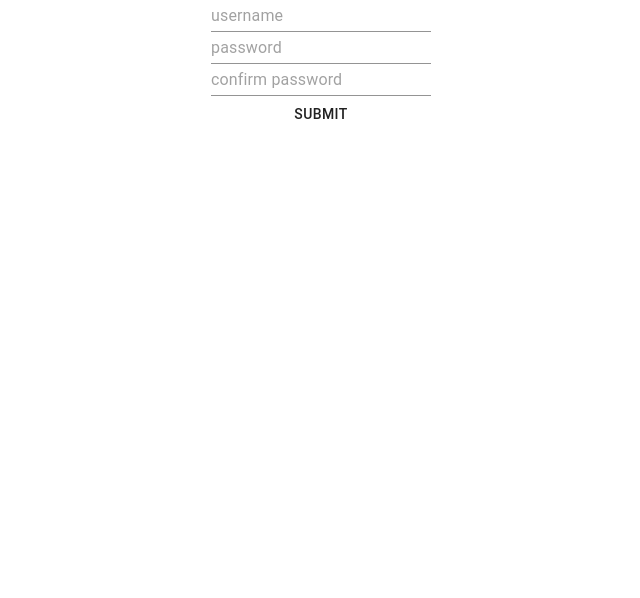
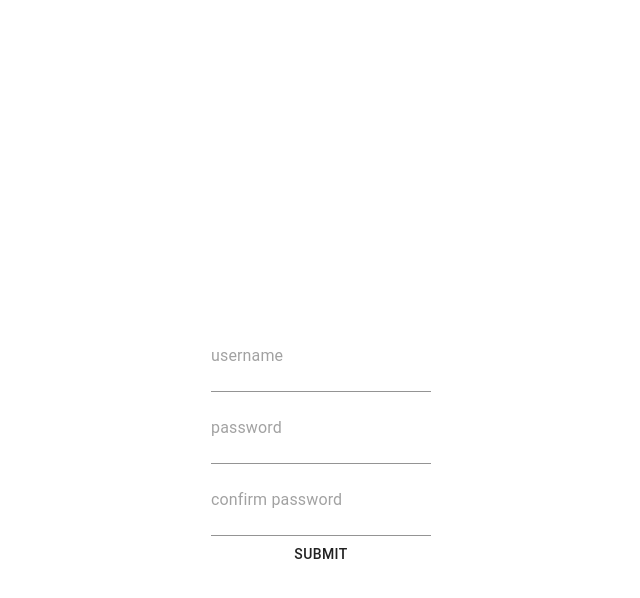
Before and after one commit to yutveg/Auth-React-Front-End, a React (Create React App) app in the folder simple-user-dash/: page / in a window 1280 px wide. Shown: the top 598 px of the page, without its empty margins (319-959 px from the left). Built offline with nearby package versions, Linux system fonts and the light colour scheme.

Commit message:
auth form style component created

```diff
--- a/simple-user-dash/src/components/auth/Register.tsx
+++ b/simple-user-dash/src/components/auth/Register.tsx
@@ -1,9 +1,11 @@
 import React from 'react';
 import { Formik, Field, Form } from 'formik';
 import { TextField, Button } from '@material-ui/core';
+import { AuthForm } from './formStyles';
+
 const Register: React.FC = () => {
   return (
-    <div>
+    <AuthForm>
       <Formik
         initialValues={{ username: '', password: '', confirmPassword: '' }}
         onSubmit={(data, { setSubmitting, resetForm }) => {
@@ -14,7 +16,7 @@ const Register: React.FC = () => {
           setSubmitting(false);
         }}
       >
-        {({ values, isSubmitting }) => (
+        {({ isSubmitting }) => (
           <Form>
             <Field
               placeholder="username"
@@ -47,7 +49,7 @@ const Register: React.FC = () => {
           </Form>
         )}
       </Formik>
-    </div>
+    </AuthForm>
   );
 };
 
--- a/simple-user-dash/src/components/auth/formStyles.tsx
+++ b/simple-user-dash/src/components/auth/formStyles.tsx
@@ -0,0 +1,12 @@
+import styled from 'styled-components';
+
+export const AuthForm = styled.div`
+  margin: 300px auto;
+  padding: 20px;
+  backgroundcolor: #fafafa;
+  width: 300px;
+
+  input {
+    margin: 20px 0;
+  }
+`;
```
Also changed, not shown: simple-user-dash/src/components/auth/Login.tsx (+4 -10 lines).
